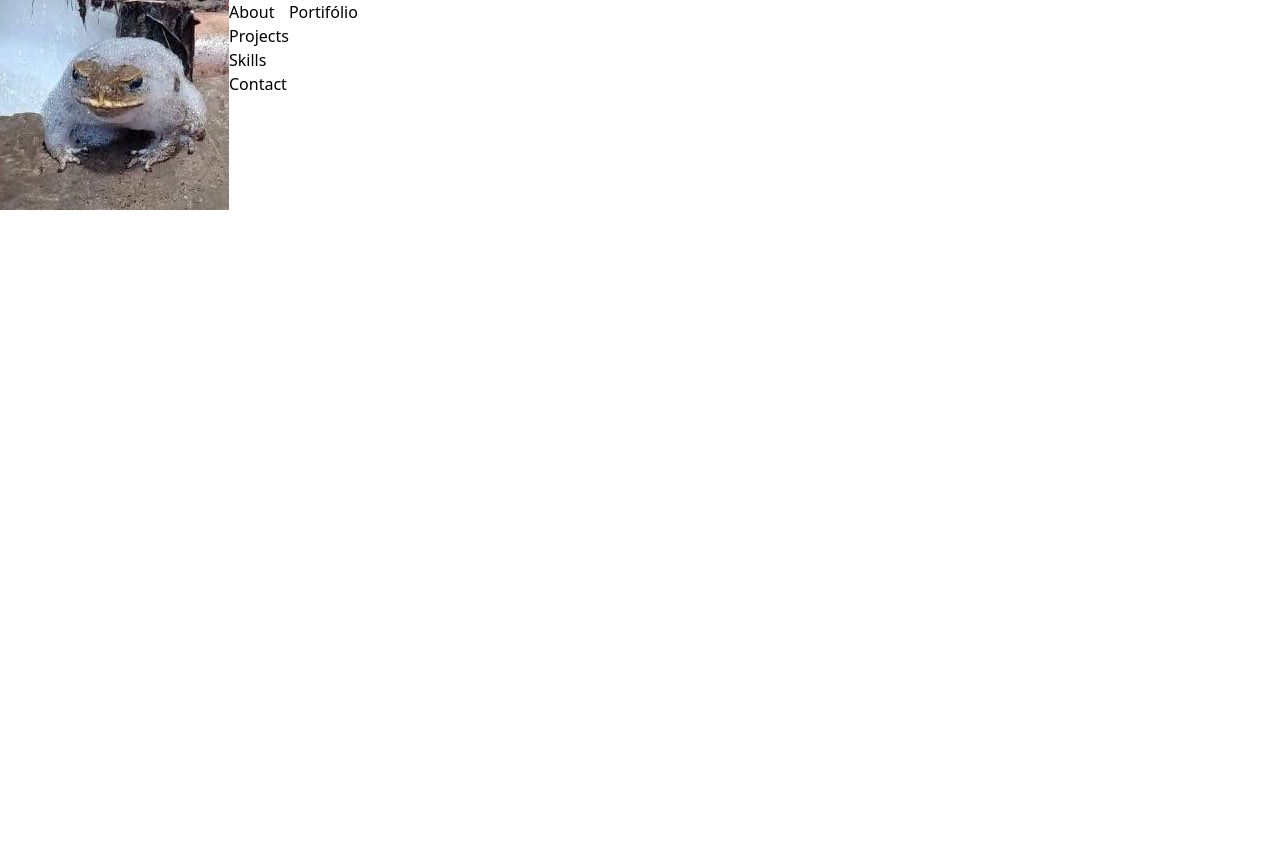
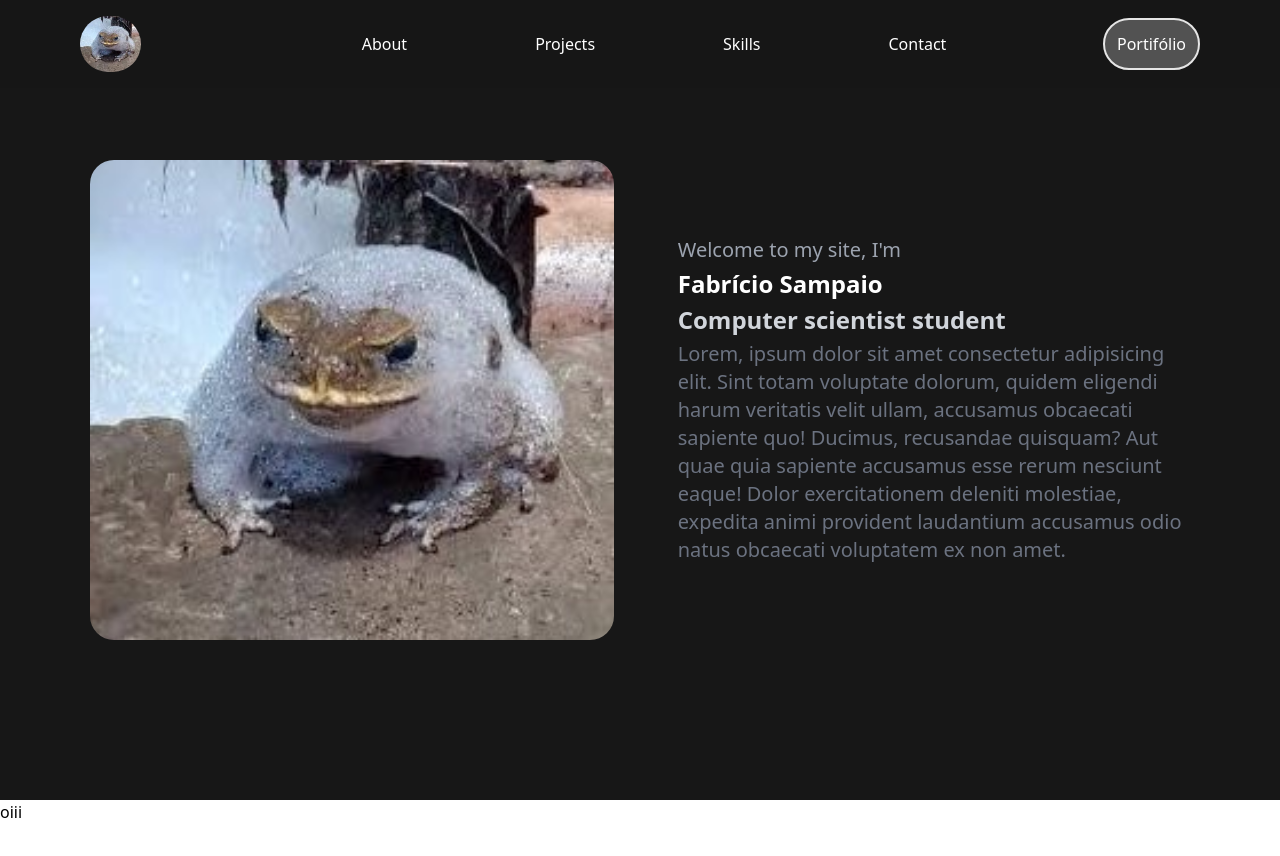
Before and after one commit to iTzFabregas/itzfabregas.github.io, a React (Create React App) app: page / in a window 1280 px wide. Shown: the top 856 px of the page. Before the commit the page ends 800 px from the top, so only its background shows below. Built offline with nearby package versions, Linux system fonts and the light colour scheme.

Commit message:
feat: navbar/aboutme

```diff
--- a/src/App.js
+++ b/src/App.js
@@ -1,20 +1,17 @@
 import Navbar from "./components/Navbar";
-//import Aboutme from "./components/Aboutme"
-//import Projects from "./components/Projects"
+import Aboutme from "./components/Aboutme"
+import Projects from "./components/Projects"
 //import Contact from "./components/Contact"
 //import Footer from "./components/Footer"
 
-import Aos from "aos";
-import 'aos/dist/aos.css'
-
 function App() {
-
-  Aos.init();
 
   return (
     <>
       <div>
         <Navbar />
+        <Aboutme />
+        <Projects />
       </div>
     </>
   );
--- a/src/components/Aboutme.js
+++ b/src/components/Aboutme.js
@@ -1,7 +1,24 @@
-import React from 'react'
+import React, { useEffect } from 'react'
+import logo from '../assets/sapo_ensaboado.png'
+
+import Aos from "aos";
+import 'aos/dist/aos.css'
 
 export default function Aboutme() {
+
+  useEffect(() => {
+    Aos.init();
+  }, [])
+
   return (
-    <div>Aboutme</div>
+    <div id='about' className='flex justify-center items-center gap-16 bg-neutral-900 text-white h-screen'>
+      <img src={logo} alt="capa" className='h-3/5 rounded-3xl'/>
+      <div className='text-left w-2/5 font-bold text-xl'>
+        <h1 className='text-gray-400 pb-1 font-normal'>Welcome to my site, I'm</h1>
+        <h3 className='text-2xl text-white pb-1'>Fabrício Sampaio</h3>
+        <h4 className='text-2xl text-gray-300 pb-1'>Computer scientist student</h4>
+        <p className='text-gray-500 font-normal'>Lorem, ipsum dolor sit amet consectetur adipisicing elit. Sint totam voluptate dolorum, quidem eligendi harum veritatis velit ullam, accusamus obcaecati sapiente quo! Ducimus, recusandae quisquam? Aut quae quia sapiente accusamus esse rerum nesciunt eaque! Dolor exercitationem deleniti molestiae, expedita animi provident laudantium accusamus odio natus obcaecati voluptatem ex non amet.</p>
+      </div>
+    </div>
   )
 }
--- a/src/components/Navbar.js
+++ b/src/components/Navbar.js
@@ -3,17 +3,19 @@ import logo from '../assets/sapo_ensaboado.png'
 
 export default function Navbar() {
   return (
+    <div className='fixed bg-neutral-900 bg-opacity-75 text-white w-full'>
+      <div className='flex justify-between items-center p-4 w-full'>
 
-    <div className='flex'>
+        <img src={logo} alt="logo"  className='h-14 rounded-full ml-16'/>
+        <ul className='flex gap-16'>
+          <li></li><a href="#about" className='hover:underline'>About</a>
+          <li></li><a href="#projects" className='hover:underline'>Projects</a>
+          <li></li><a href="#skills" className='hover:underline'>Skills</a>
+          <li></li><a href="#contact" className='hover:underline'>Contact</a>
+        </ul>
+        <a href="https://github.com/itzfabregas" className='p-3 rounded-full bg-neutral-600 border-2 border-neutral-200 mr-16 hover:bg-neutral-700'>Portifólio</a>
 
-      <img src={logo} alt="EUUU" />
-      <ul>
-        <li>About</li>
-        <li>Projects</li>
-        <li>Skills</li>
-        <li>Contact</li>
-      </ul>
-      <a href="https://github.com/itzfabregas">Portifólio</a>
+      </div>
     </div>
 
   )
--- a/src/components/Projects.js
+++ b/src/components/Projects.js
@@ -2,6 +2,8 @@ import React from 'react'
 
 export default function Projects() {
   return (
-    <div>Projects</div>
+    <div id='projects' className='h-screen'>
+      <h1>oiii</h1>
+    </div>
   )
 }
--- a/src/index.css
+++ b/src/index.css
@@ -6,4 +6,5 @@
     list-style-type: none;
     margin: 0;
     padding: 0;
+    scroll-behavior: smooth;
 }
```
